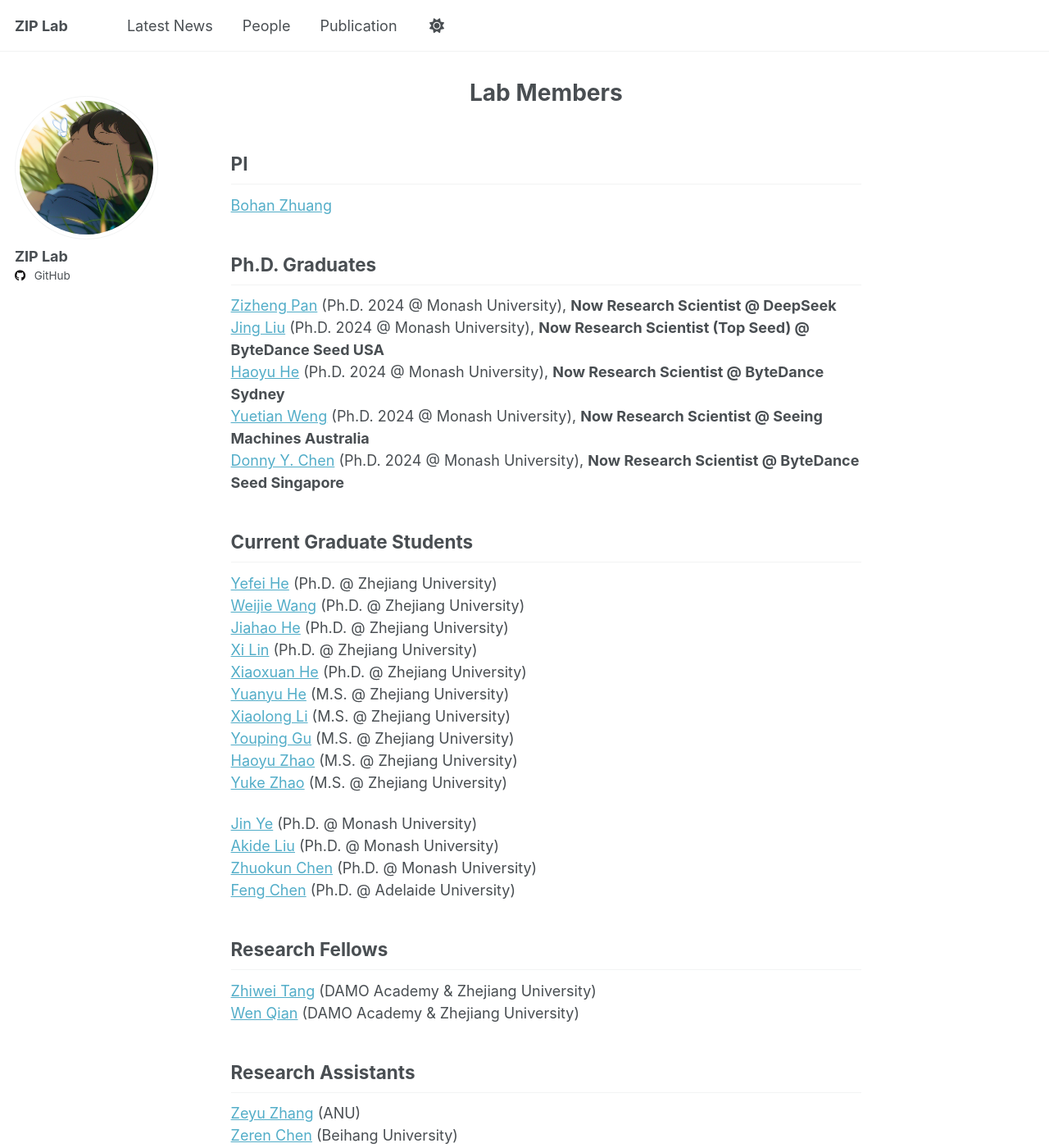
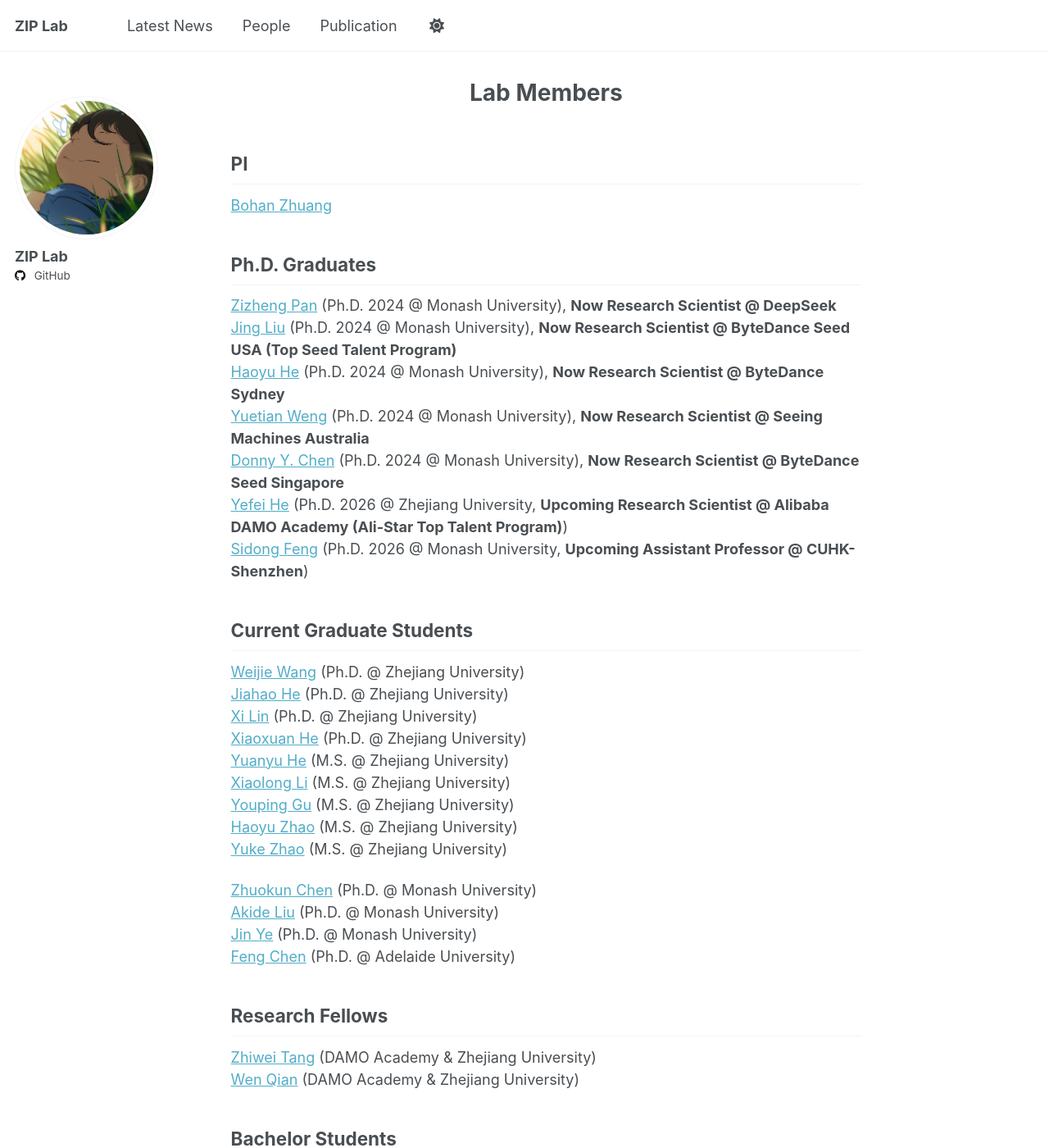
Before and after one commit to ziplab/ziplab.github.io, a Jekyll site: the page built from _pages/people.md, in a window 1280 px wide and 1400 px high. Shown: the whole window at 82% size. Built offline with Jekyll 4.4.1, drawn with Linux system fonts in a browser that asks for light colours.

Commit message:
Update people.md

```diff
--- a/_pages/people.md
+++ b/_pages/people.md
@@ -8,14 +8,15 @@ author_profile: true
 
 ## Ph.D. Graduates
 [Zizheng Pan](https://scholar.google.com.au/citations?user=w_VMopoAAAAJ&hl=en) (Ph.D. 2024 @ Monash University), **Now Research Scientist @ DeepSeek**
-[Jing Liu](https://scholar.google.com/citations?user=-lHaZH4AAAAJ&hl=en) (Ph.D. 2024 @ Monash University), **Now Research Scientist (Top Seed) @ ByteDance Seed USA**
+[Jing Liu](https://scholar.google.com/citations?user=-lHaZH4AAAAJ&hl=en) (Ph.D. 2024 @ Monash University), **Now Research Scientist @ ByteDance Seed USA (Top Seed Talent Program)**
 [Haoyu He](https://scholar.google.com/citations?user=aU1zMhUAAAAJ&hl=en) (Ph.D. 2024 @ Monash University), **Now Research Scientist @ ByteDance Sydney**
 [Yuetian Weng](https://openreview.net/profile?id=~Yuetian_Weng1) (Ph.D. 2024 @ Monash University), **Now Research Scientist @ Seeing Machines Australia**
 [Donny Y. Chen](https://scholar.google.com.sg/citations?user=GqgGZlQAAAAJ) (Ph.D. 2024 @ Monash University), **Now Research Scientist @ ByteDance Seed Singapore**
+[Yefei He](https://scholar.google.com/citations?user=CTEQwwwAAAAJ&hl=zh-CN) (Ph.D. 2026 @ Zhejiang University, **Upcoming Research Scientist @ Alibaba DAMO Academy (Ali-Star Top Talent Program)**)
+[Sidong Feng](https://sidongfeng.github.io/) (Ph.D. 2026 @ Monash University, **Upcoming Assistant Professor @ CUHK-Shenzhen**)
 
 
 ## Current Graduate Students
-[Yefei He](https://scholar.google.com/citations?user=CTEQwwwAAAAJ&hl=zh-CN) (Ph.D. @ Zhejiang University)
 [Weijie Wang](https://lhmd.top/) (Ph.D. @ Zhejiang University)
 [Jiahao He](https://github.com/Hygge02) (Ph.D. @ Zhejiang University)
 [Xi Lin](https://profile.erix025.me/) (Ph.D. @ Zhejiang University)
@@ -26,10 +27,11 @@ author_profile: true
 [Haoyu Zhao](zhao-haoyu.github.io) (M.S. @ Zhejiang University)
 [Yuke Zhao](https://hzeroyuke.github.io/my_blog/) (M.S. @ Zhejiang University)
 
+[Zhuokun Chen](https://openreview.net/profile?id=%7EZhuokun_Chen4) (Ph.D. @ Monash University)
+[Akide Liu](https://scholar.google.com/citations?hl=en&user=1HjSeKgAAAAJ) (Ph.D. @ Monash University)
 [Jin Ye](https://scholar.google.com/citations?user=UFBrJOAAAAAJ) (Ph.D. @ Monash University)
-[Akide Liu](https://scholar.google.com/citations?hl=en&user=1HjSeKgAAAAJ) (Ph.D. @ Monash University)
-[Zhuokun Chen](https://openreview.net/profile?id=%7EZhuokun_Chen4) (Ph.D. @ Monash University)
 [Feng Chen](https://github.com/Chenfeng1271) (Ph.D. @ Adelaide University)
+
 
 
 ## Research Fellows
@@ -37,6 +39,9 @@ author_profile: true
 [Wen Qian](https://scholar.google.com/citations?user=rD_U0fMAAAAJ&hl=zh-CN) (DAMO Academy & Zhejiang University)
 
 
-## Research Assistants
+## Bachelor Students
 [Zeyu Zhang](https://steve-zeyu-zhang.github.io/) (ANU)
+
+
+## Visiting Researchers
 [Zeren Chen](https://scholar.google.com/citations?user=fdDOA-0AAAAJ&hl=zh-CN) (Beihang University)
```
